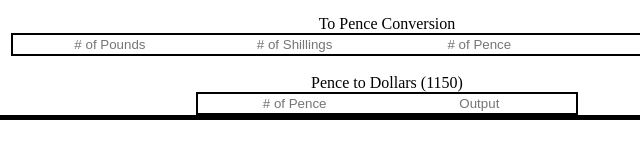
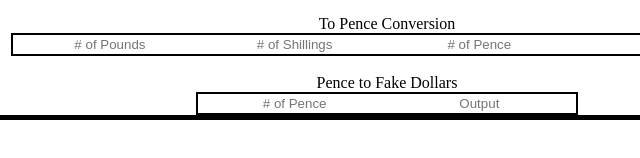
Before and after one commit to ConnorCoder/sscal, a plain HTML site: page index.html in a window 1280 px wide. Shown: the part 360-518 px from the top of the page, 253-893 px from the left. Drawn offline with Linux system fonts and the light colour scheme.

Commit message:
Update index.html

```diff
--- a/index.html
+++ b/index.html
@@ -70,7 +70,7 @@
           <input id="conv-pence" type="number" placeholder="# of Pence"/>
           <input id="conv-output" placeholder="Output" readonly/>
         </button> <br><br>
-        <span>Pence to Dollars (1150)</span> <br>
+        <span>Pence to Fake Dollars</span> <br>
         <button onclick="todollar()">
           <input id="pence" type="number" placeholder="# of Pence"/>
           <input id="pencedone" placeholder="Output" readonly/>
```
